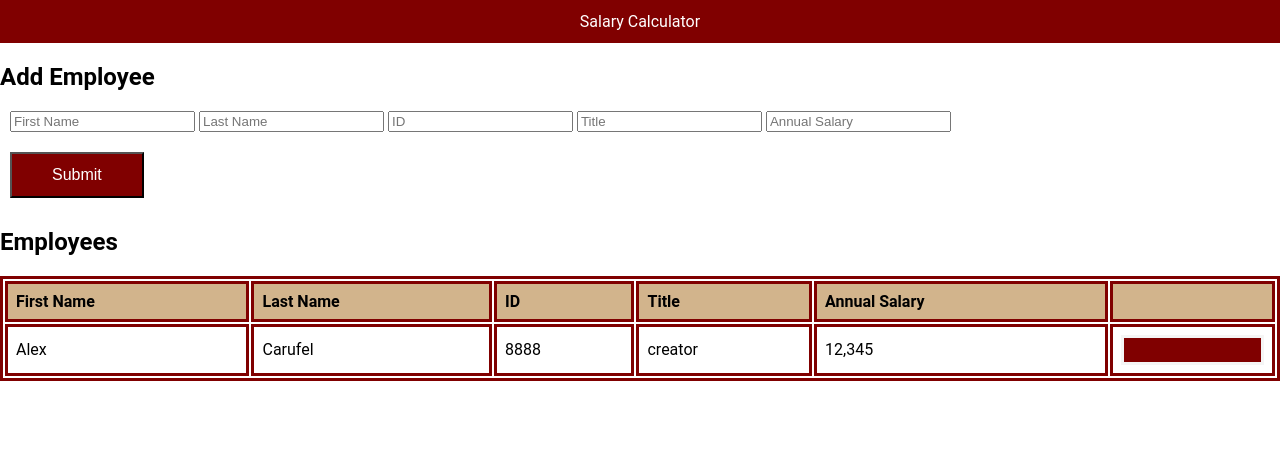
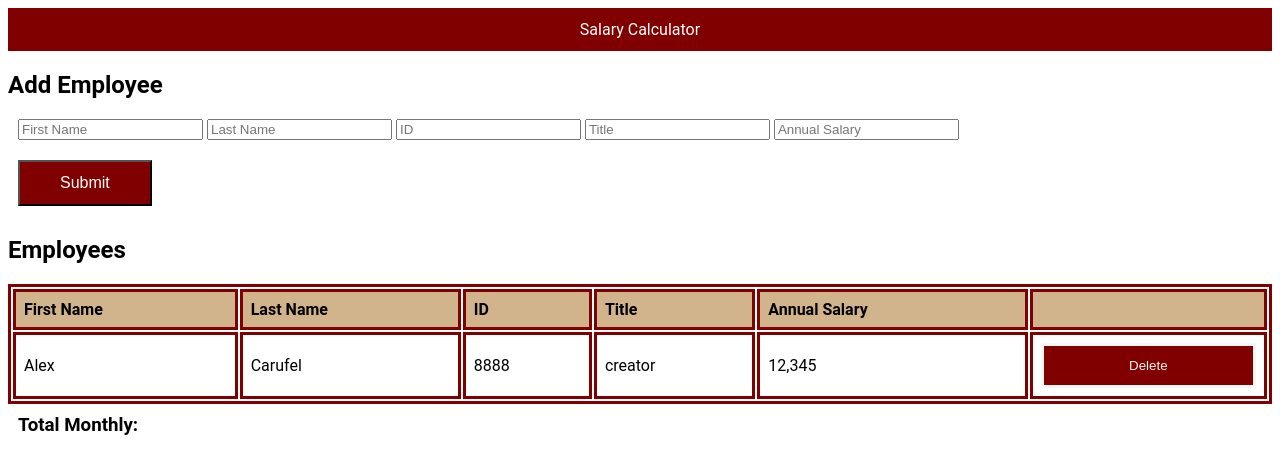
Before and after one commit to Carual42/weekend-jquery-salary-calculator, a plain HTML site: page index.html in a window 1280 px wide. Drawn offline with Linux system fonts and the light colour scheme.

Commit message:
html and css finsihed, start client.js

```diff
--- a/index.html
+++ b/index.html
@@ -67,13 +67,15 @@
                 <td>creator</td>
                 <td>12,345</td>
                 <td>
-                    <button id="deleteBtn"></button>
+                    <button id="deleteBtn">Delete</button>
                 </td>
-
                  </tr>
                 </tbody>
-            </tbody>
         </table>
     </div>
+    <div id="monthCost">
+        <h3>Total Monthly: </h3>
+    </div>
+
 </body>
 </html>
--- a/style.css
+++ b/style.css
@@ -1,7 +1,7 @@
 html,
 body {
-    margin: 0;
-    padding: 0;
+    margin: 10;
+    padding: 10;
     font-family: 'Roboto', sans-serif;
 }
 
@@ -67,3 +67,7 @@ button:active {
     background-color: rgb(0, 62, 62);
     color: white;
 }
+h3{
+    float: left;
+    margin: 10px;
+}
```
